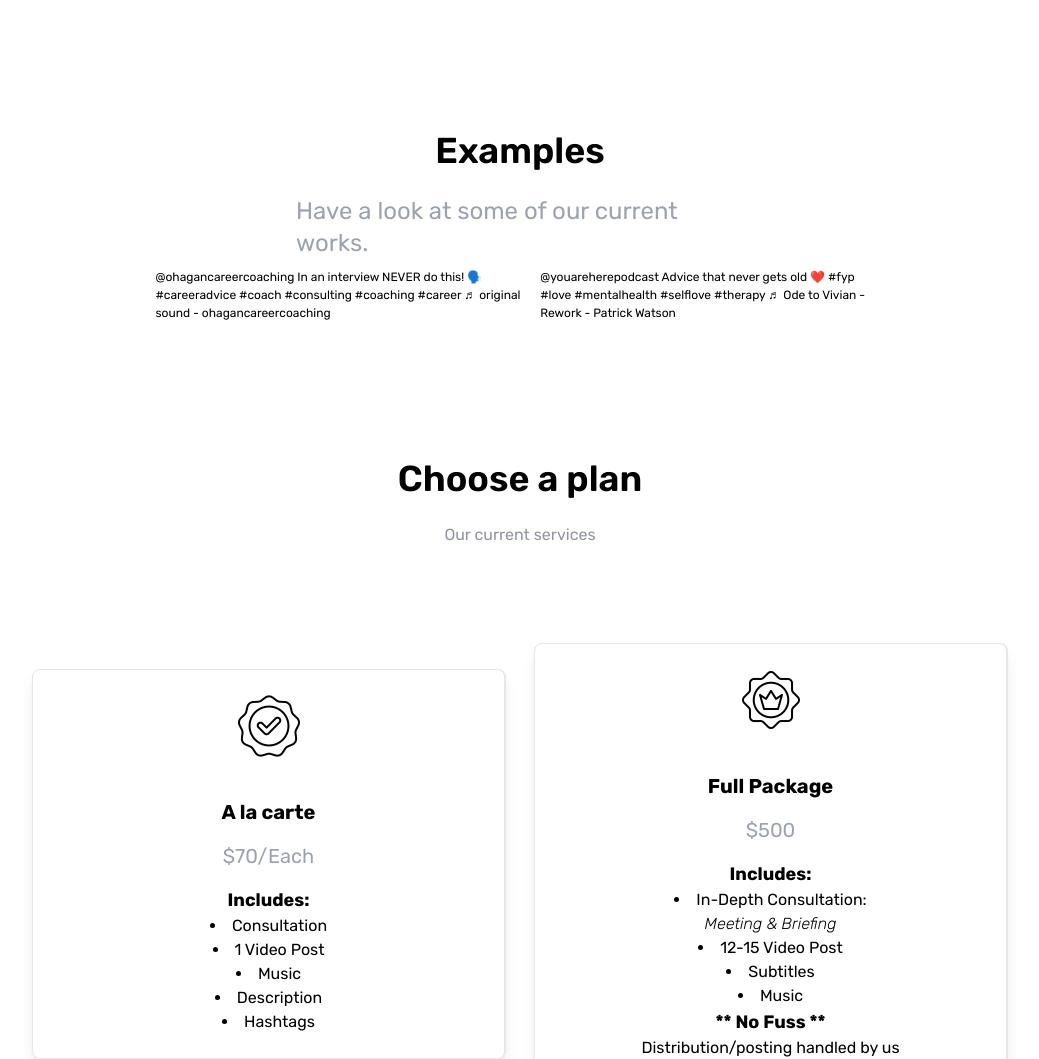
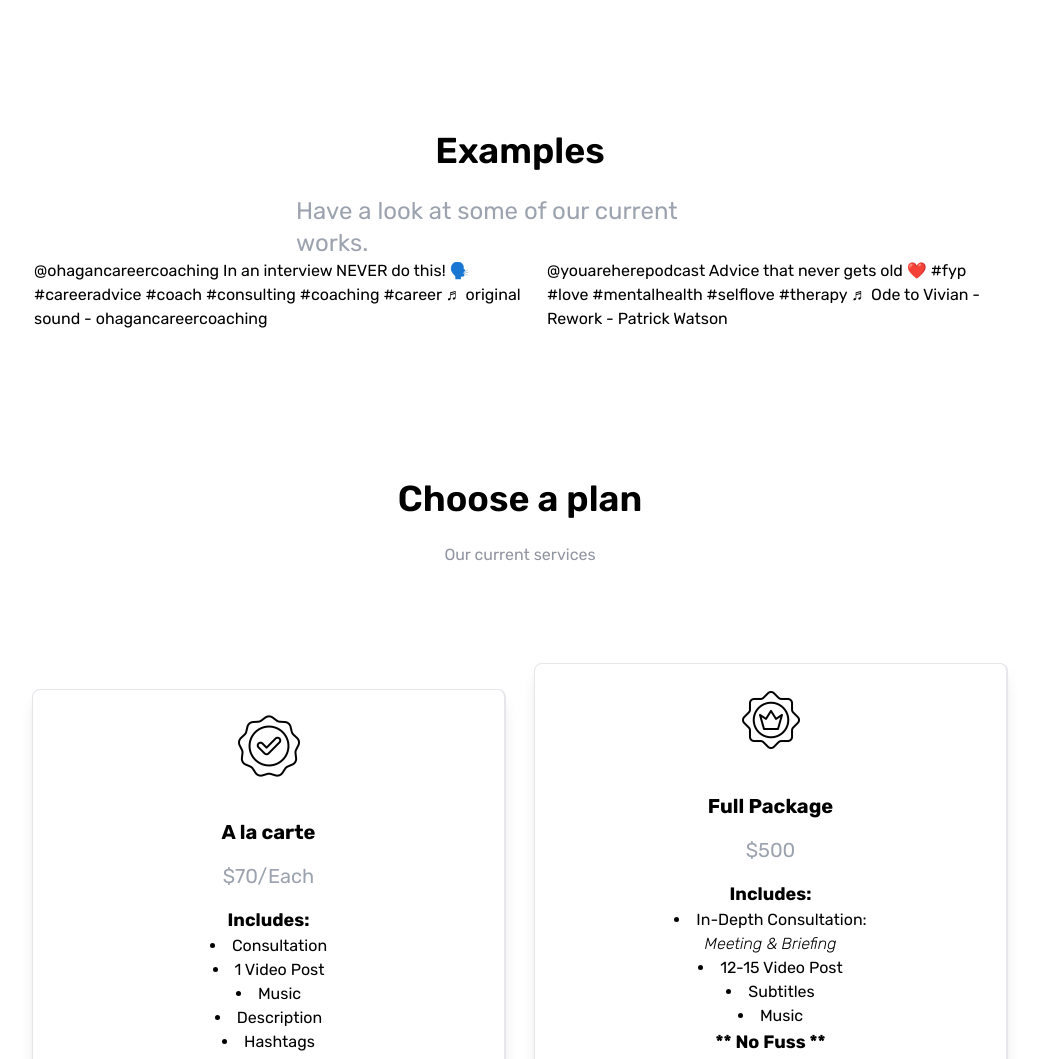
Before and after one commit to sebasnow777/you-are-here-media-site, a website: page index.html in a window 1280 px wide. Shown: the part 1690-2749 px from the top of the page, without its empty margins (120-1159 px from the left). Drawn offline with Linux system fonts and the light colour scheme; a script that the page names is missing; a web font is replaced by a local one.

Commit message:
Example fix attempt
This time changed scale and added flex-col to container.

```diff
--- a/index.html
+++ b/index.html
@@ -270,13 +270,13 @@
           Have a look at some of our current works.
         </p>
         <div
-          class="flex flex-auto sm:flex-col md:flex-row justify-center sm:scale-50 md:scale-75"
+          class="flex flex-col sm:flex-col md:flex-row justify-center sm:scale-75 md:scale-100"
         >
           <blockquote
             class="tiktok-embed"
             cite="https://www.tiktok.com/@ohagancareercoaching/video/7401149678538214702"
             data-video-id="7401149678538214702"
-            style="max-width: 605px; min-width: 325px"
+            style="max-width: 605px; min-width: 325px; margin-bottom: 20px"
           >
             <section>
               <a
```
Also changed, not shown: css/style.css.
